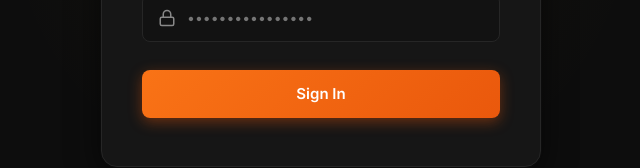
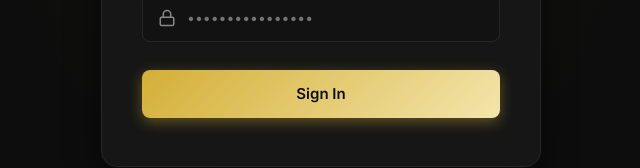
Before and after one commit to amraliunb-coder/mr-mrs-egypt-dashboard, a Next.js app: page /login in a window 1280 px wide. Shown: the part 509-677 px from the top of the page, without its empty margins (319-959 px from the left). Built offline with nearby package versions, Linux system fonts and the light colour scheme.

Commit message:
style(auth): update login button to match gold theme

```diff
--- a/src/app/login/page.tsx
+++ b/src/app/login/page.tsx
@@ -131,11 +131,12 @@ export default function LoginPage() {
                             justifyContent: 'center',
                             fontSize: '15px',
                             marginTop: '8px',
-                            background: 'linear-gradient(135deg, #f97316 0%, #ea580c 100%)', // Netvoya inspired orange
-                            color: '#fff',
+                            background: 'var(--gold-gradient)',
+                            color: '#0D0D0D', // Dark text for contrast on gold
                             border: 'none',
                             borderRadius: '8px',
-                            boxShadow: '0 4px 14px rgba(234, 88, 12, 0.4)'
+                            fontWeight: 600,
+                            boxShadow: '0 4px 14px rgba(212, 175, 55, 0.4)'
                         }}
                     >
                         Sign In
```
